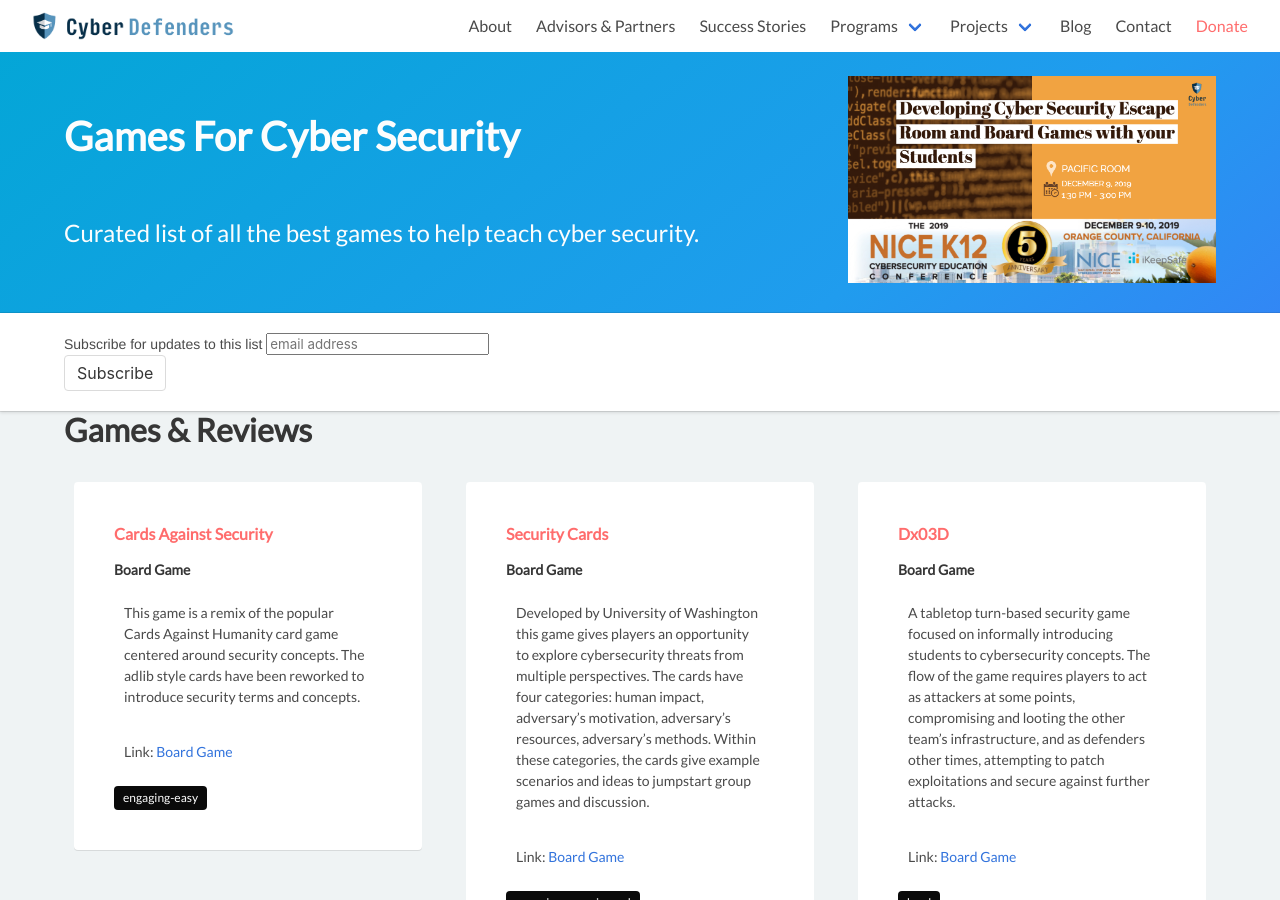
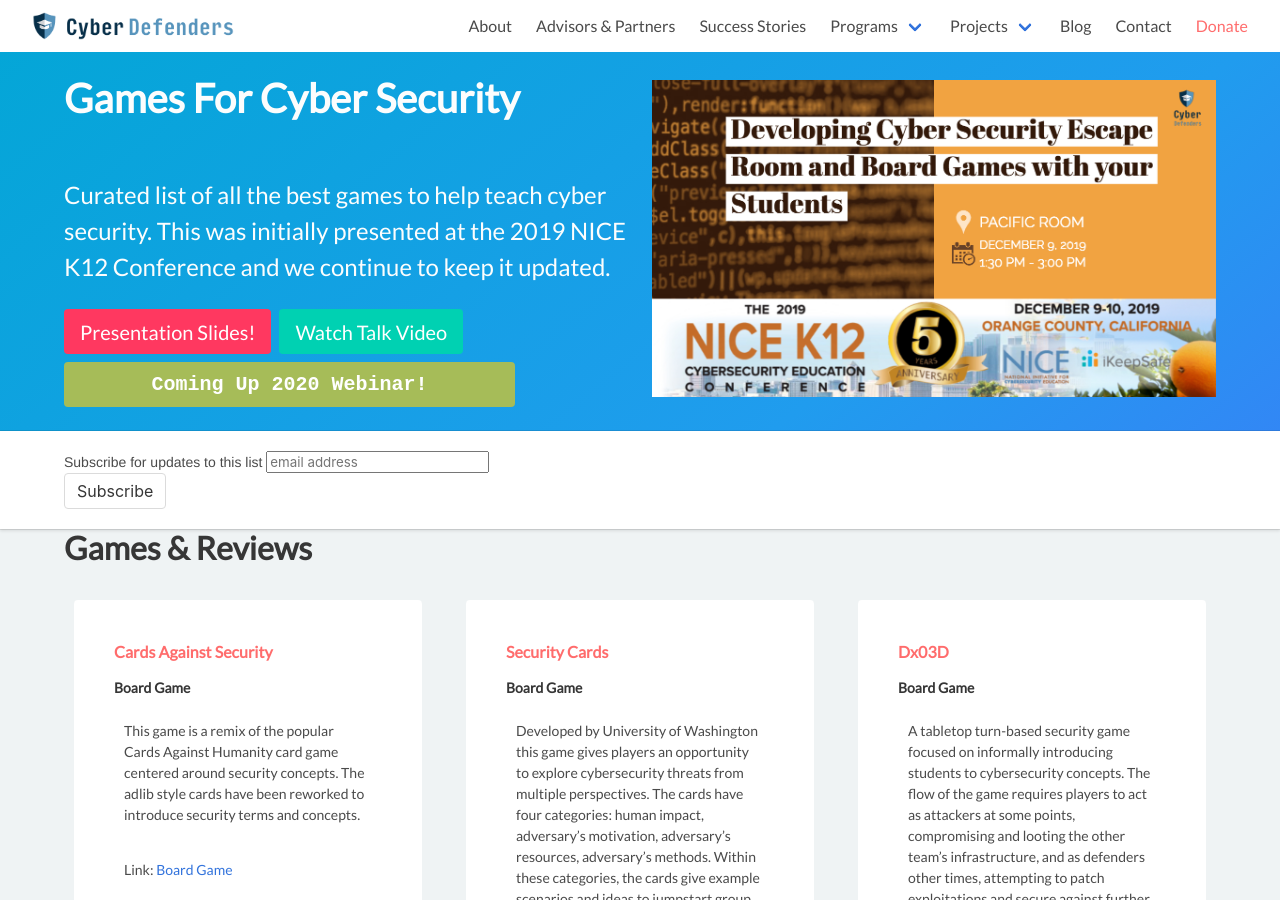
Before and after one commit to cyberdefendersprogram/www-homepage, a Jekyll site: the page built from games4security.html, in a window 1280 px wide and 900 px high. Built offline with Jekyll 4.4.1, drawn with Linux system fonts in a browser that asks for light colours; nearby versions of some CDN libraries; comment, search, counter and statistics services are not loaded.

Commit message:
Update games4security.html

```diff
--- a/games4security.html
+++ b/games4security.html
@@ -7,15 +7,20 @@
         <div class="hero-body">
             <div class="container">
                 <div class="columns is-vcentered">
-                    <div class="column is-two-third">
+                    <div class="column is-half">
                         <h1 class="title is-middle is-2 is-spaced">
                             Games For Cyber Security
                         </h1>
                         <h2 class="subtitle is-4 is-spaced">
-                            Curated list of all the best games to help teach cyber security.
+                            Curated list of all the best games to help teach cyber security. This was initially presented at the 2019 NICE K12 Conference and we continue to keep it updated.
                         </h2>
+                        <div class="buttons is-large">
+                                <a class="button is-medium is-danger" href="https://docs.google.com/presentation/d/1hKxfNwIRO150ZxEcNi__WTOf6DoB5S-azKyZL90I-0Y/edit?usp=sharing">Presentation Slides!</a>
+                                <a class="button is-medium is-primary" href="https://youtu.be/dMarvGp3LkY">Watch Talk Video</a>
+                                <a class="button is-medium is-hackathon-apply" href="">Coming Up 2020 Webinar!</a>
+                        </div>
                     </div>
-                    <div class="column is-one-third">
+                    <div class="column is-half">
                         <img src="{{site.url}}{{site.baseurl}}assets/images/games4security/card.jpg">
                     </div>
                 </div>
```
